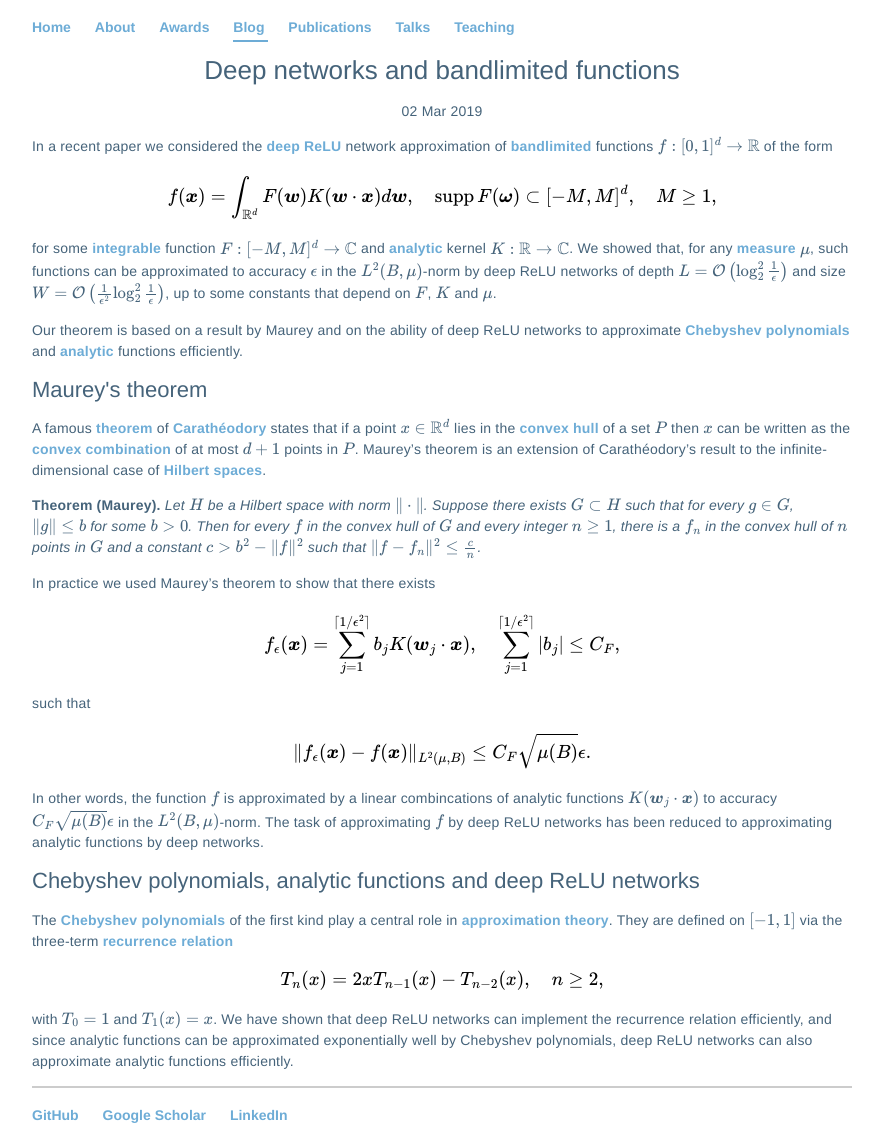
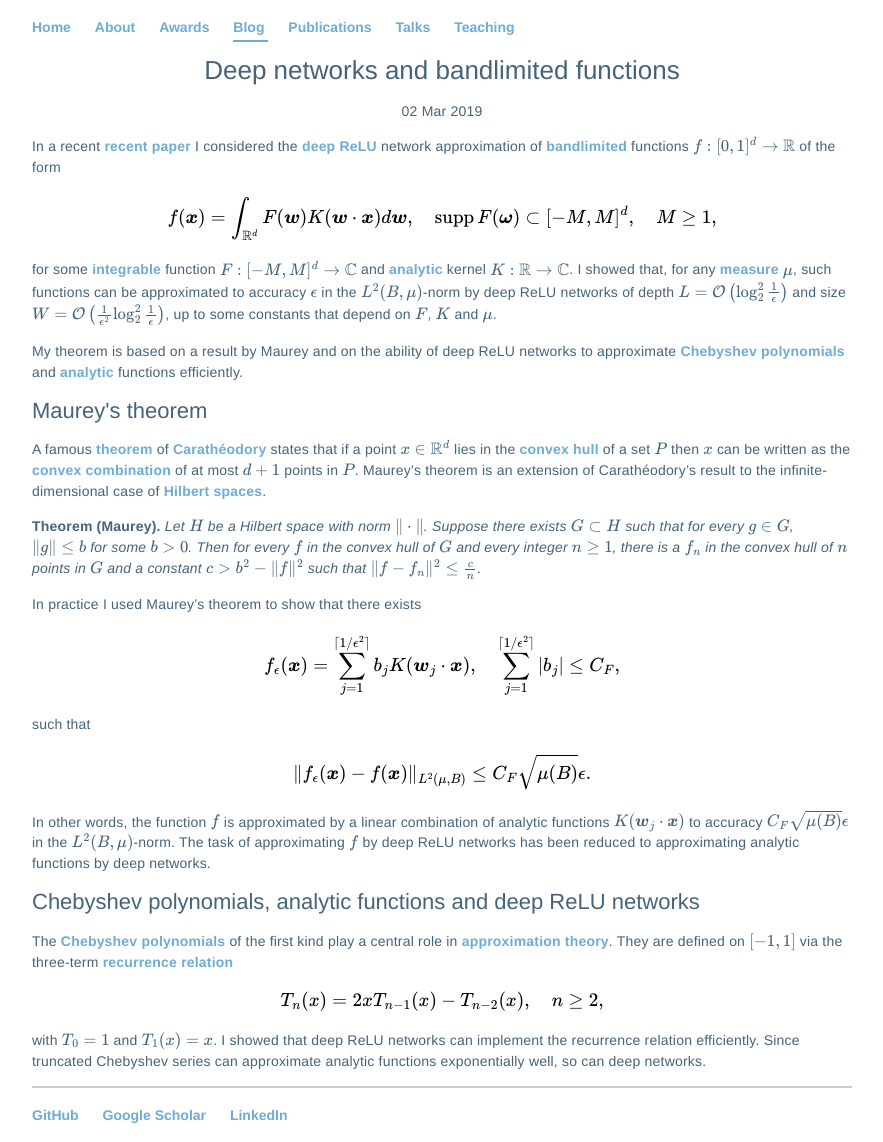
Before and after one commit to Hadrien-Montanelli/Hadrien-Montanelli.github.io, a Jekyll site: the page built from _posts/2019-03-02-deep-networks-2.md, in a window 1280 px wide. Shown: the whole page, without its empty margins (198-1081 px from the left). Built offline with Jekyll 4.4.1, drawn with Linux system fonts in a browser that asks for light colours; formulas are drawn with MathJax 3.

Commit message:
update blog and publ lisication list with new paper

```diff
--- a/_posts/2019-03-02-deep-networks-2.md
+++ b/_posts/2019-03-02-deep-networks-2.md
@@ -4,7 +4,7 @@
 date: 2019-03-02
 ---
 
-In a recent paper we considered the <a href='http://en.wikipedia.org/wiki/Deep_learning'>deep</a> <a href='http://en.wikipedia.org/wiki/Rectifier_(neural_networks)'>ReLU</a> network approximation of <a href='http://en.wikipedia.org/wiki/Bandlimiting'>bandlimited</a> functions $$f:[0,1]^d\rightarrow\mathbb{R}$$ of the form
+In a recent <a href="http://arxiv.org/pdf/1903.00735.pdf">recent paper</a> I considered the <a href='http://en.wikipedia.org/wiki/Deep_learning'>deep</a> <a href='http://en.wikipedia.org/wiki/Rectifier_(neural_networks)'>ReLU</a> network approximation of <a href='http://en.wikipedia.org/wiki/Bandlimiting'>bandlimited</a> functions $$f:[0,1]^d\rightarrow\mathbb{R}$$ of the form
 
 $$
 f(\boldsymbol{x}) = \int_{\mathbb{R}^d}F(\boldsymbol{w})K(\boldsymbol{w}\cdot\boldsymbol{x})d\boldsymbol{w},
@@ -12,9 +12,9 @@
 $$
 
 for some <a href='http://en.wikipedia.org/wiki/Locally_integrable_function'>integrable</a> function $$F:[-M,M]^d\rightarrow\mathbb{C}$$ and <a href='http://en.wikipedia.org/wiki/Analytic_function'>analytic</a> kernel $$K:\mathbb{R}\rightarrow\mathbb{C}$$.
-We showed that, for any <a href='http://en.wikipedia.org/wiki/Measure_(mathematics)'>measure</a> $$\mu$$, such functions can be approximated to accuracy $$\epsilon$$ in the $$L^2(B,\mu)$$-norm by deep ReLU networks of depth $$L=\mathcal{O}\left(\log_2^2\frac{1}{\epsilon}\right)$$ and size $$W=\mathcal{O}\left(\frac{1}{\epsilon^2}\log_2^2\frac{1}{\epsilon}\right)$$, up to some constants that depend on $$F$$, $$K$$ and $$\mu$$.
+I showed that, for any <a href='http://en.wikipedia.org/wiki/Measure_(mathematics)'>measure</a> $$\mu$$, such functions can be approximated to accuracy $$\epsilon$$ in the $$L^2(B,\mu)$$-norm by deep ReLU networks of depth $$L=\mathcal{O}\left(\log_2^2\frac{1}{\epsilon}\right)$$ and size $$W=\mathcal{O}\left(\frac{1}{\epsilon^2}\log_2^2\frac{1}{\epsilon}\right)$$, up to some constants that depend on $$F$$, $$K$$ and $$\mu$$.
 
-Our theorem is based on a result by Maurey and on the ability of deep ReLU networks to approximate <a href='https://en.wikipedia.org/wiki/Chebyshev_polynomials'>Chebyshev polynomials</a> and <a href='http://en.wikipedia.org/wiki/Analytic_function'>analytic</a> functions efficiently.
+My theorem is based on a result by Maurey and on the ability of deep ReLU networks to approximate <a href='https://en.wikipedia.org/wiki/Chebyshev_polynomials'>Chebyshev polynomials</a> and <a href='http://en.wikipedia.org/wiki/Analytic_function'>analytic</a> functions efficiently.
 
 <h2>Maurey's theorem</h2>
 
@@ -26,7 +26,7 @@
 Suppose there exists $$G\subset H$$ such that for every $$g\in G$$, $$\Vert g\Vert\leq b$$ for some $$b>0$$.
 Then for every $$f$$ in the convex hull of $$G$$ and every integer $$n\geq 1$$, there is a $$f_n$$ in the convex hull of $$n$$ points in $$G$$ and a constant $$c>b^2-\Vert f\Vert^2$$ such that $$\Vert f - f_n\Vert^2\leq \frac{c}{n}$$.</i>
 
-In practice we used Maurey's theorem to show that there exists
+In practice I used Maurey's theorem to show that there exists
 
 $$
 f_{\epsilon}(\boldsymbol{x})
@@ -40,7 +40,7 @@
 \leq C_F\sqrt{\mu(B)}\epsilon.
 $$
 
-In other words, the function $$f$$ is approximated by a linear combincations of analytic functions $$K(\boldsymbol{w}_j\cdot \boldsymbol{x})$$ to accuracy $$C_F\sqrt{\mu(B)}\epsilon$$ in the $$L^2(B,\mu)$$-norm. The task of approximating $$f$$ by deep ReLU networks has been reduced to approximating analytic functions by deep networks.
+In other words, the function $$f$$ is approximated by a linear combination of analytic functions $$K(\boldsymbol{w}_j\cdot \boldsymbol{x})$$ to accuracy $$C_F\sqrt{\mu(B)}\epsilon$$ in the $$L^2(B,\mu)$$-norm. The task of approximating $$f$$ by deep ReLU networks has been reduced to approximating analytic functions by deep networks.
 
 <h2>Chebyshev polynomials, analytic functions and deep ReLU networks</h2>
 
@@ -50,5 +50,4 @@
 T_n(x) = 2xT_{n-1}(x) - T_{n-2}(x), \quad n\geq 2,
 $$
 
-with $$T_0=1$$ and $$T_1(x) = x$$. We have shown that deep ReLU networks can implement the recurrence relation efficiently,
-and since analytic functions can be approximated exponentially well by Chebyshev polynomials, deep ReLU networks can also approximate analytic functions efficiently.
+with $$T_0=1$$ and $$T_1(x) = x$$. I showed that deep ReLU networks can implement the recurrence relation efficiently. Since truncated Chebyshev series can approximate analytic functions exponentially well, so can deep networks.
--- a/publications/index.html
+++ b/publications/index.html
@@ -10,11 +10,11 @@
 	<p>
 
 	<p><b>[10]</b> H. Montanelli, H. Yang, Q. Du, <i><b>Deep ReLU networks overcome the curse of dimensionality for bandlimited functions</b></i>
-	<br>&ensp;&ensp;&ensp;&ensp;&ensp;&ensp;&ensp;submitted (2019)
+	<br>&ensp;&ensp;&ensp;&ensp;&ensp;&ensp;&ensp;submitted (2019) <a href="http://arxiv.org/pdf/1903.00735.pdf">[arXiv]</a>
 	<p>
 
 	<p><b>[9]</b> H. Montanelli, Q. Du, <i><b>New error bounds for deep ReLU networks using sparse grids</b></i>
-	<br>&ensp;&ensp;&ensp;&ensp;&ensp;&ensp;SIAM J. Math. Data Sci., 1 (2019) <a href="https://epubs.siam.org/doi/abs/10.1137/18M1189336">[doi]</a> <a href="http://arxiv.org/pdf/1712.08688.pdf">[arXiv]</a>
+	<br>&ensp;&ensp;&ensp;&ensp;&ensp;&ensp;SIAM J. Math. Data Sci., 1 (2019) <a href="http://epubs.siam.org/doi/abs/10.1137/18M1189336">[doi]</a> <a href="http://arxiv.org/pdf/1712.08688.pdf">[arXiv]</a>
 	<p>
 
 	<p><b>[8]</b> R. Diegmiller, H. Montanelli, C. Muratov, S. Shvartsman, <i><b>Spherical caps in cell polarization</b></i>
```
Also changed, not shown: 4 other files.
